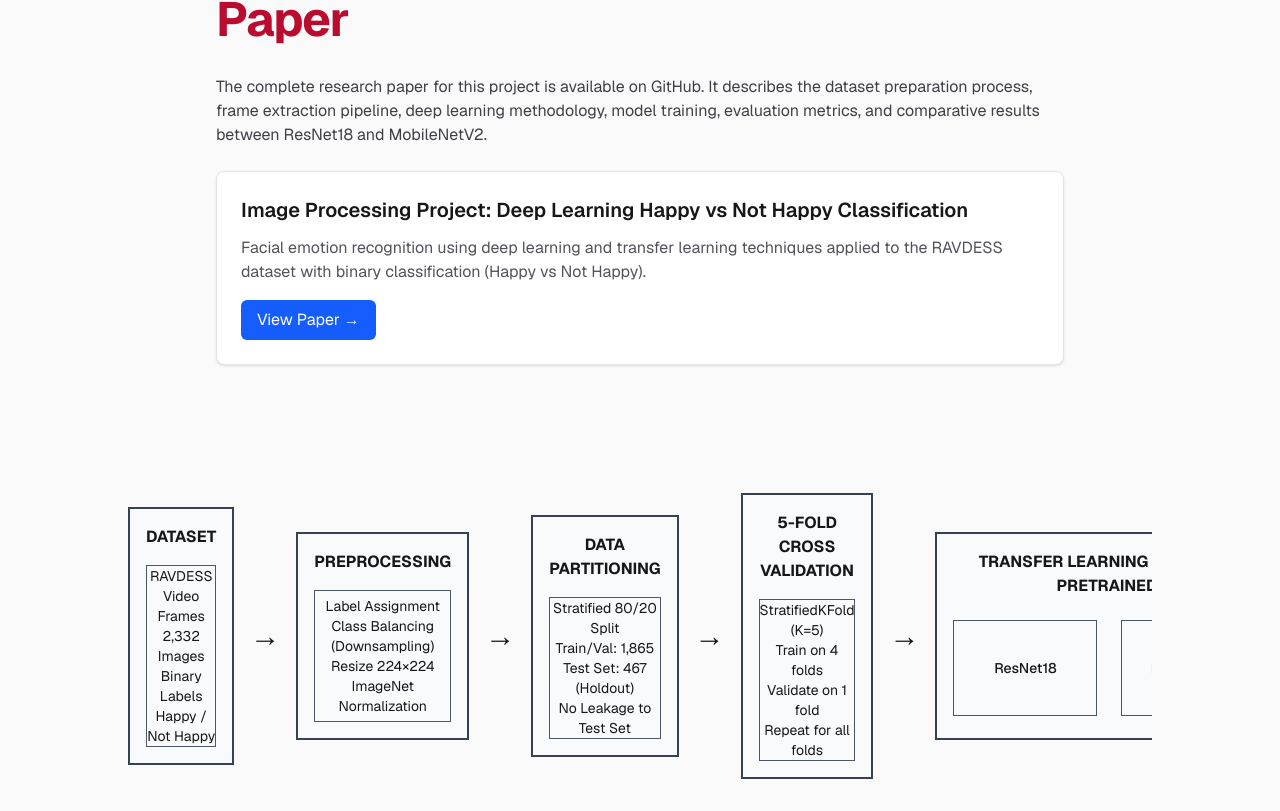
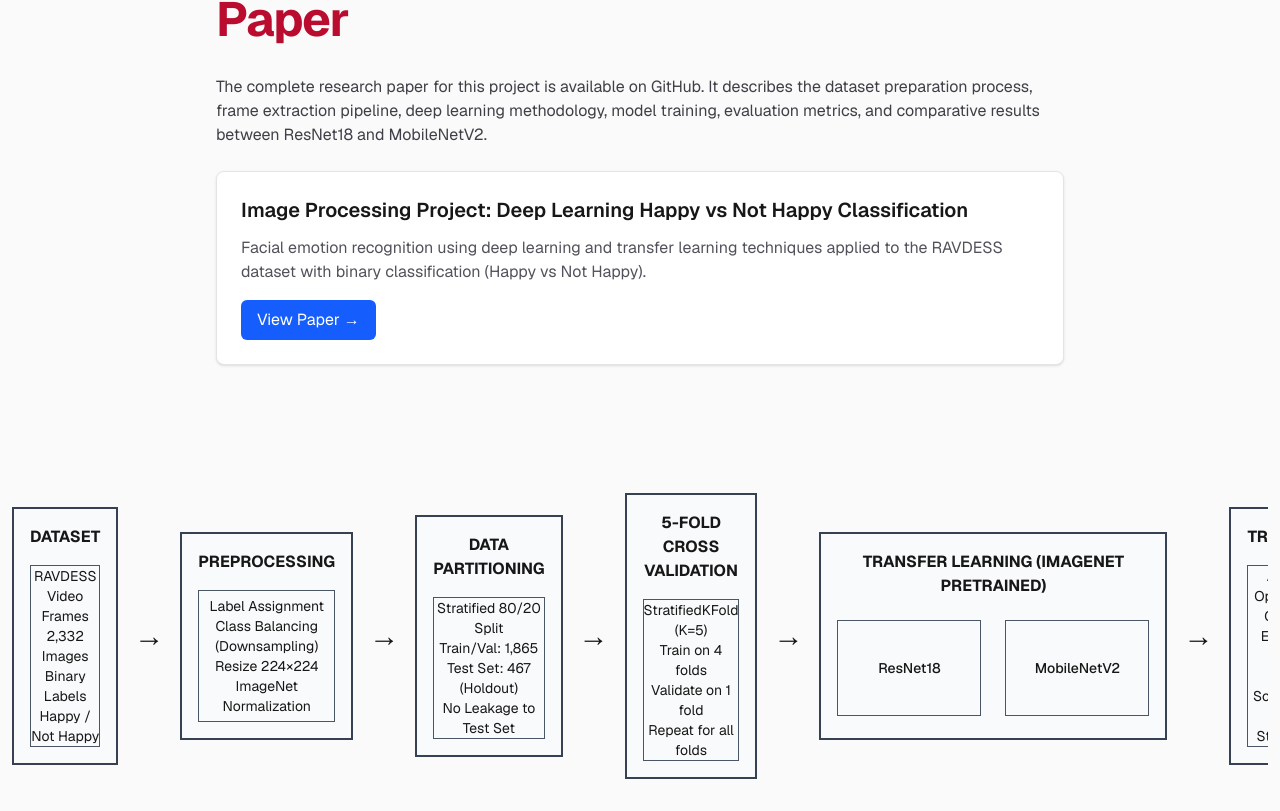
Before and after one commit to pepealania/image-processing-project-tutorial-deep-learning-happy-not-happy-classification, a Next.js app: page /image-processing-project-tutorial-deep-learning-happy-not-happy-classification/ in a window 1280 px wide. Shown: the part 6625-7436 px from the top of the page. Built offline with nearby package versions, Linux system fonts and the light colour scheme.

Commit message:
dataflowchar centered 5

```diff
--- a/src/app/page.tsx
+++ b/src/app/page.tsx
@@ -351,10 +351,8 @@ Overall, the dataset preparation pipeline transforms the original RAVDESS video
             </div>
           </section>
         </main>
-      <div className="w-full flex justify-center px-4">
-        <div className="w-[92vw] max-w-5xl">
+      <div className="w-full flex justify-center px-3">
           <DataFlowChart />
-        </div>
       </div>
     </div>
   );
```
